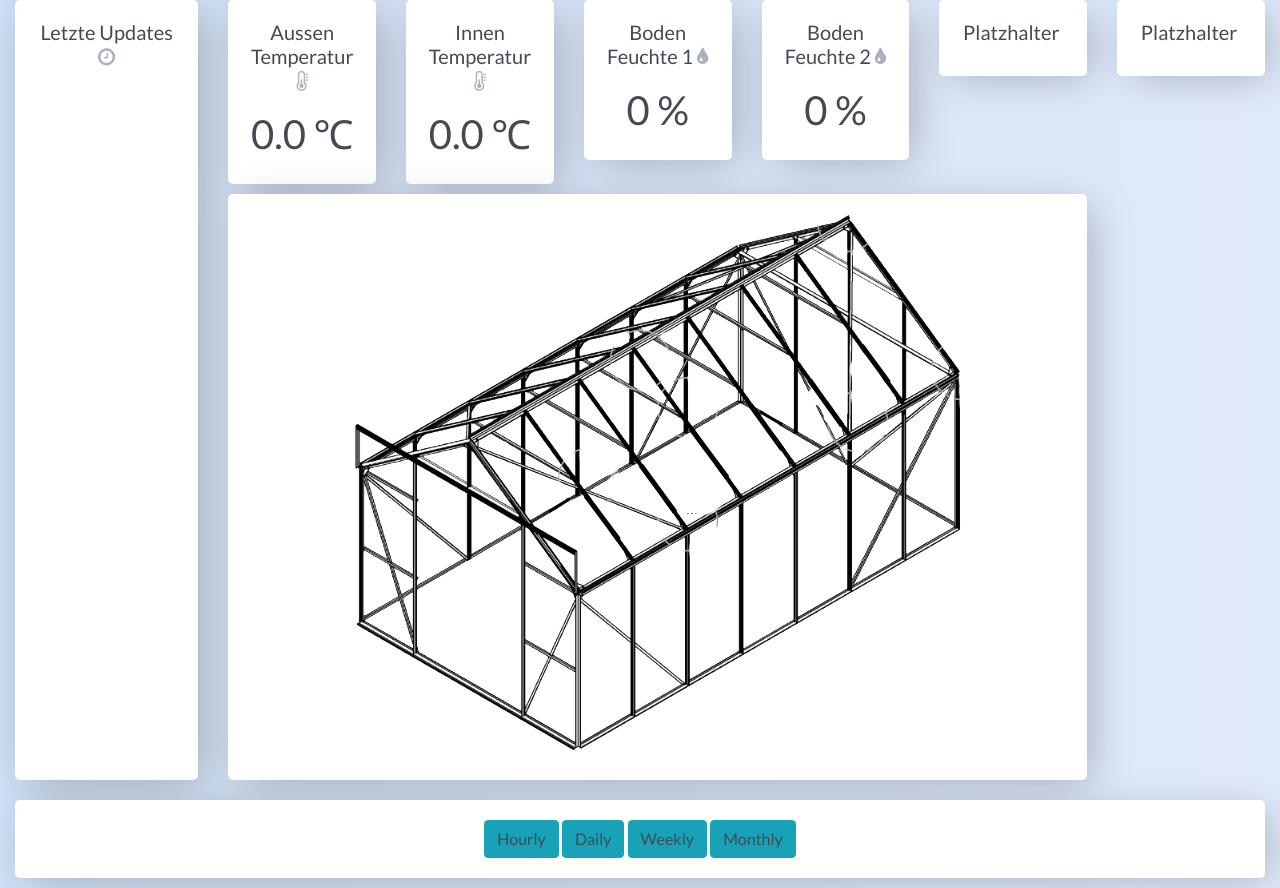
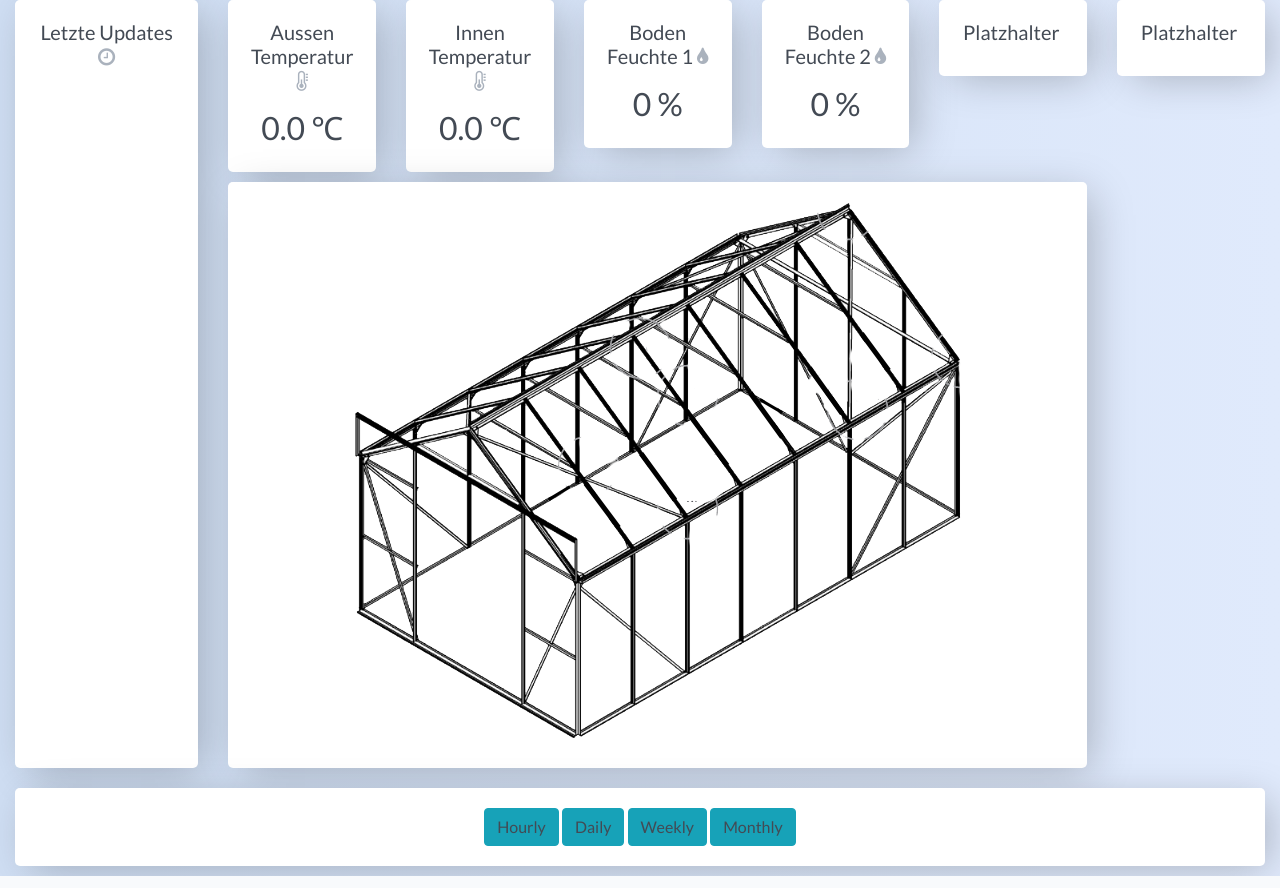
Before and after one commit to hablijack/greenhouse, a Flask app: page / in a window 1280 px wide. Run offline with Flask 2, Linux system fonts and the light colour scheme; data that the repository does not hold is empty; some libraries are stand-ins or nearby versions.

Commit message:
new sensors new layout

```diff
--- a/assets/css/style.css
+++ b/assets/css/style.css
@@ -39,7 +39,7 @@ body {
 }
 
 .card-body.text-center p {
-    font-size: 2.5em;
+    font-size: 2.0em;
 }
 
 .card sup {
--- a/lib/Persistence.py
+++ b/lib/Persistence.py
@@ -5,7 +5,7 @@ class Persistence:
 
     def __init__(self):
         self.client = InfluxDBClient(
-            host='192.168.178.74',
+            host='localhost',
             port=8086,
             username='root',
             password='root',
@@ -38,7 +38,6 @@ class Persistence:
     def __get_current_temp_inside_value(self):
         results = self.client.query('select LAST("value") from temp_inside;')
         resultsInList = list(results.get_points(measurement='temp_inside'))
-        print(resultsInList)
         if not resultsInList:
             return None
         else:
```
